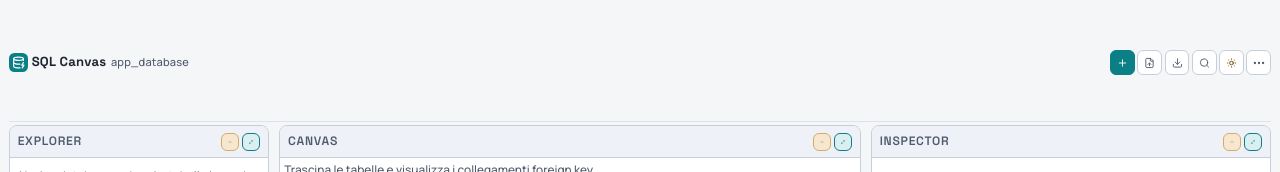
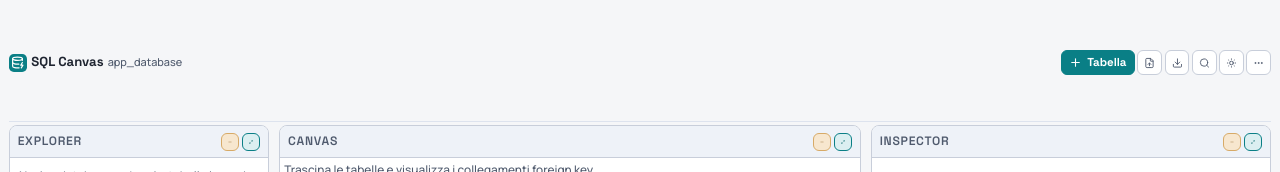
Before and after one commit to d4v3-rm/fe-react-sql-canva, a React (Vite) app: page / in a window 1280 px wide. Shown: the top 172 px of the page. Built offline with nearby package versions, Linux system fonts and the light colour scheme.

Commit message:
refactor: redesign header with balanced compact layout and readable controls

```diff
--- a/src/features/toolbar/Toolbar.module.scss
+++ b/src/features/toolbar/Toolbar.module.scss
@@ -6,23 +6,23 @@
   display: flex;
   align-items: center;
   justify-content: space-between;
-  gap: 0.18rem;
+  gap: 0.24rem;
   padding: 0;
   border-bottom: 1px solid t.$color-divider-soft;
 }
 
-.identity {
+.brand {
   min-width: 0;
   display: inline-flex;
   align-items: center;
-  gap: 0.24rem;
+  gap: 0.28rem;
   flex: 1 1 auto;
 }
 
-.logoTile {
-  width: 1.18rem;
-  height: 1.18rem;
-  border-radius: 0.34rem;
+.brandLogo {
+  width: 1.12rem;
+  height: 1.12rem;
+  border-radius: 0.3rem;
   display: inline-flex;
   align-items: center;
   justify-content: center;
@@ -31,27 +31,27 @@
   flex: 0 0 auto;
 }
 
-.identityText {
+.brandText {
   min-width: 0;
   display: inline-flex;
   align-items: baseline;
-  gap: 0.28rem;
+  gap: 0.26rem;
 
-  h1 {
+  strong {
     margin: 0;
     font-family: t.$font-heading;
     font-size: 0.82rem;
     line-height: 1.1;
-    letter-spacing: 0.02em;
+    font-weight: 640;
     white-space: nowrap;
   }
 
   span {
     @include m.text-ellipsis;
-    font-size: 0.69rem;
     color: t.$color-text-soft;
-    letter-spacing: 0.02em;
-    max-width: 230px;
+    font-size: 0.68rem;
+    max-width: 220px;
+    white-space: nowrap;
   }
 }
 
@@ -61,7 +61,22 @@
   align-items: center;
   justify-content: flex-end;
   gap: 0.14rem;
-  flex: 0 1 auto;
+}
+
+.actionButton {
+  height: 1.56rem;
+  border: 1px solid t.$color-primary;
+  border-radius: t.$radius-sm;
+  background: t.$color-primary;
+  color: white;
+  display: inline-flex;
+  align-items: center;
+  gap: 0.3rem;
+  padding: 0 0.48rem;
+  font-family: t.$font-heading;
+  font-size: 0.72rem;
+  font-weight: 620;
+  cursor: pointer;
 }
 
 .iconButton {
@@ -88,52 +103,44 @@
   }
 }
 
-.addButton {
-  border-color: t.$color-primary;
-  background: t.$color-primary;
-  color: white;
-}
-
-.themeButton {
-  color: t.$color-warning-strong;
-}
-
-.themeButtonDark {
-  color: t.$color-primary;
-  border-color: t.$color-border-strong;
+.warningBadge {
+  font-size: 0.62rem !important;
+  padding: 0.12rem 0.34rem !important;
 }
 
 .moreMenu {
   position: relative;
   display: inline-flex;
-
-  summary {
-    list-style: none;
-  }
-
-  summary::-webkit-details-marker {
-    display: none;
-  }
 }
 
 .morePanel {
   position: absolute;
-  top: calc(100% + 0.3rem);
   right: 0;
-  z-index: 12;
-  min-width: 230px;
+  top: calc(100% + 0.22rem);
+  z-index: 16;
+  min-width: 236px;
   border: 1px solid t.$color-border;
   border-radius: t.$radius-md;
   background: t.$color-surface;
   padding: 0.34rem;
   display: grid;
-  gap: 0.32rem;
+  gap: 0.3rem;
+}
+
+.menuSectionTitle {
+  margin: 0;
+  font-family: t.$font-heading;
+  font-size: 0.64rem;
+  font-weight: 700;
+  letter-spacing: 0.05em;
+  text-transform: uppercase;
+  color: t.$color-text-soft;
 }
 
 .presetRow {
   display: flex;
   flex-wrap: wrap;
-  gap: 0.2rem;
+  gap: 0.18rem;
 }
 
 .layoutPresetButton {
@@ -142,18 +149,12 @@
   background: t.$color-surface-soft;
   color: t.$color-text-soft;
   font-family: t.$font-heading;
-  font-size: 0.65rem;
+  font-size: 0.64rem;
   font-weight: 640;
   letter-spacing: 0.03em;
   text-transform: uppercase;
-  padding: 0.22rem 0.36rem;
+  padding: 0.2rem 0.34rem;
   cursor: pointer;
-  transition: border-color t.$transition-fast, color t.$transition-fast, background-color t.$transition-fast;
-
-  &:hover {
-    border-color: t.$color-primary;
-    color: t.$color-text;
-  }
 }
 
 .layoutPresetButtonActive {
@@ -162,22 +163,17 @@
   background: t.$color-primary-soft;
 }
 
-.warningBadge {
-  font-size: 0.62rem !important;
-  padding: 0.12rem 0.36rem !important;
-}
-
 .menuAction {
   border: 1px solid t.$color-border;
   border-radius: t.$radius-sm;
   background: t.$color-surface-soft;
   color: t.$color-text;
-  min-height: 1.66rem;
+  min-height: 1.58rem;
   display: inline-flex;
   align-items: center;
-  gap: 0.34rem;
+  gap: 0.3rem;
   justify-content: flex-start;
-  padding: 0.28rem 0.44rem;
+  padding: 0.24rem 0.42rem;
   font-size: 0.73rem;
   cursor: pointer;
 }
@@ -185,39 +181,31 @@
 .menuMeta {
   margin: 0;
   color: t.$color-text-soft;
-  font-size: 0.67rem;
+  font-size: 0.66rem;
 }
 
 .hiddenInput {
   display: none;
 }
 
-@media (max-width: 980px) {
-  .toolbar {
-    gap: 0.2rem;
-  }
-
-  .identityText span {
+@media (max-width: 1080px) {
+  .brandText span {
     display: none;
-  }
-
-  .actions {
-    gap: 0.14rem;
   }
 }
 
-@media (max-width: 740px) {
+@media (max-width: 760px) {
   .toolbar {
     flex-wrap: wrap;
-    align-items: center;
+    gap: 0.18rem;
   }
 
-  .identity {
+  .brand,
+  .actions {
     flex: 1 1 100%;
   }
 
   .actions {
-    flex: 1 1 100%;
     justify-content: flex-start;
   }
 }
--- a/src/features/toolbar/Toolbar.tsx
+++ b/src/features/toolbar/Toolbar.tsx
@@ -1,4 +1,4 @@
-import { useRef, useState } from 'react'
+import { useEffect, useRef, useState } from 'react'
 import clsx from 'clsx'
 import { Copy, DatabaseZap, Download, FileUp, MoonStar, MoreHorizontal, Plus, RotateCcw, Search, SunMedium } from 'lucide-react'
 
@@ -28,9 +28,10 @@ const LAYOUT_PRESETS: { id: QuickLayoutPreset; label: string }[] = [
 export function Toolbar({ sqlScript, onOpenCommandPalette, activeLayoutPreset, onApplyLayoutPreset }: ToolbarProps) {
   const [copyStatus, setCopyStatus] = useState<'idle' | 'copied' | 'error'>('idle')
   const [importing, setImporting] = useState(false)
+  const [isMoreOpen, setIsMoreOpen] = useState(false)
 
   const hiddenInputRef = useRef<HTMLInputElement>(null)
-  const moreMenuRef = useRef<HTMLDetailsElement | null>(null)
+  const moreMenuRef = useRef<HTMLDivElement | null>(null)
 
   const addTable = useSchemaStore((state) => state.addTable)
   const clearProject = useSchemaStore((state) => state.clearProject)
@@ -44,8 +45,40 @@ export function Toolbar({ sqlScript, onOpenCommandPalette, activeLayoutPreset, o
   const { confirm } = useDialog()
 
   function closeMoreMenu() {
-    moreMenuRef.current?.removeAttribute('open')
+    setIsMoreOpen(false)
   }
+
+  useEffect(() => {
+    if (!isMoreOpen) {
+      return
+    }
+
+    const handlePointerDown = (event: PointerEvent) => {
+      const target = event.target
+      if (!(target instanceof Node)) {
+        return
+      }
+
+      if (moreMenuRef.current?.contains(target)) {
+        return
+      }
+
+      setIsMoreOpen(false)
+    }
+
+    const handleEscape = (event: KeyboardEvent) => {
+      if (event.key === 'Escape') {
+        setIsMoreOpen(false)
+      }
+    }
+
+    window.addEventListener('pointerdown', handlePointerDown)
+    window.addEventListener('keydown', handleEscape)
+    return () => {
+      window.removeEventListener('pointerdown', handlePointerDown)
+      window.removeEventListener('keydown', handleEscape)
+    }
+  }, [isMoreOpen])
 
   async function handleCopySql() {
     try {
@@ -101,19 +134,20 @@ export function Toolbar({ sqlScript, onOpenCommandPalette, activeLayoutPreset, o
 
   return (
     <header className={styles.toolbar}>
-      <div className={styles.identity}>
-        <div className={styles.logoTile}>
+      <div className={styles.brand}>
+        <div className={styles.brandLogo}>
           <DatabaseZap size={13} strokeWidth={2.2} />
         </div>
-        <div className={styles.identityText}>
-          <h1>SQL Canvas</h1>
+        <div className={styles.brandText}>
+          <strong>SQL Canvas</strong>
           <span>{database.name}</span>
         </div>
       </div>
 
       <div className={styles.actions}>
-        <button className={clsx(styles.iconButton, styles.addButton)} onClick={addTable} title="Nuova tabella" type="button">
-          <Plus size={14} />
+        <button className={styles.actionButton} onClick={addTable} title="Nuova tabella" type="button">
+          <Plus size={13} />
+          Tabella
         </button>
 
         <button className={styles.iconButton} onClick={handleOpenImportDialog} disabled={importing} title="Importa SQL" type="button">
@@ -142,13 +176,21 @@ export function Toolbar({ sqlScript, onOpenCommandPalette, activeLayoutPreset, o
           {theme === 'dark' ? <MoonStar size={14} /> : <SunMedium size={14} />}
         </button>
 
-        {warnings.length > 0 ? <Badge className={styles.warningBadge} tone="warning">Import: {warnings.length}</Badge> : null}
+        {warnings.length > 0 ? <Badge className={styles.warningBadge} tone="warning">Import {warnings.length}</Badge> : null}
 
-        <details ref={moreMenuRef} className={styles.moreMenu}>
-          <summary className={styles.iconButton} title="Altre azioni">
+        <div ref={moreMenuRef} className={styles.moreMenu}>
+          <button
+            className={styles.iconButton}
+            onClick={() => setIsMoreOpen((current) => !current)}
+            title="Altre azioni"
+            type="button"
+          >
             <MoreHorizontal size={14} />
-          </summary>
+          </button>
+
+          {isMoreOpen ? (
             <div className={styles.morePanel}>
+              <p className={styles.menuSectionTitle}>Layout</p>
               <div className={styles.presetRow}>
                 {LAYOUT_PRESETS.map((preset) => (
                   <button
@@ -165,6 +207,7 @@ export function Toolbar({ sqlScript, onOpenCommandPalette, activeLayoutPreset, o
                 ))}
               </div>
 
+              <p className={styles.menuSectionTitle}>Workspace</p>
               <button
                 className={styles.menuAction}
                 onClick={() => {
@@ -191,7 +234,8 @@ export function Toolbar({ sqlScript, onOpenCommandPalette, activeLayoutPreset, o
 
               <p className={styles.menuMeta}>Ultimo save: {new Date(lastSavedAt).toLocaleTimeString('it-IT')}</p>
             </div>
-        </details>
+          ) : null}
+        </div>
       </div>
 
       <input
```
Lines whose indentation alone changed are shown as unchanged.
